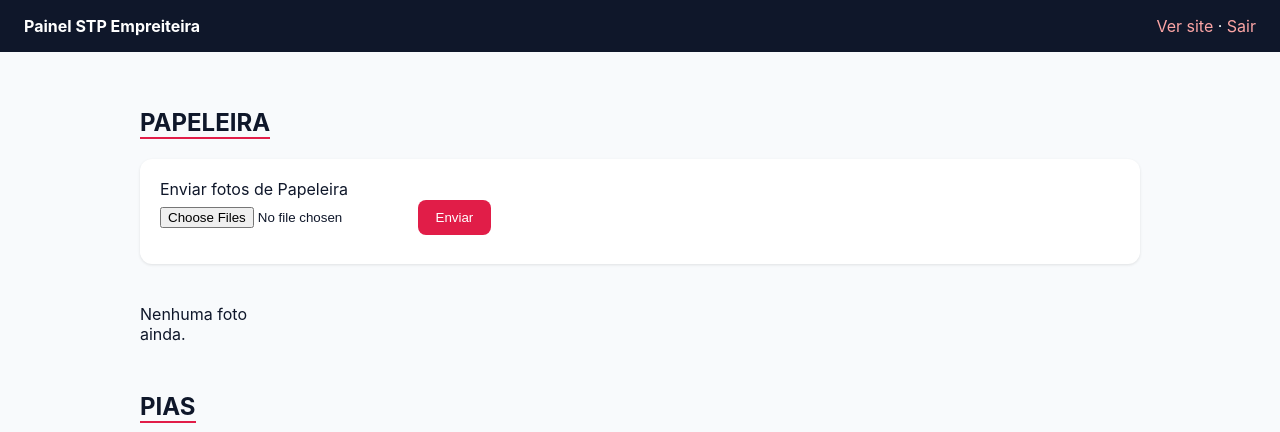
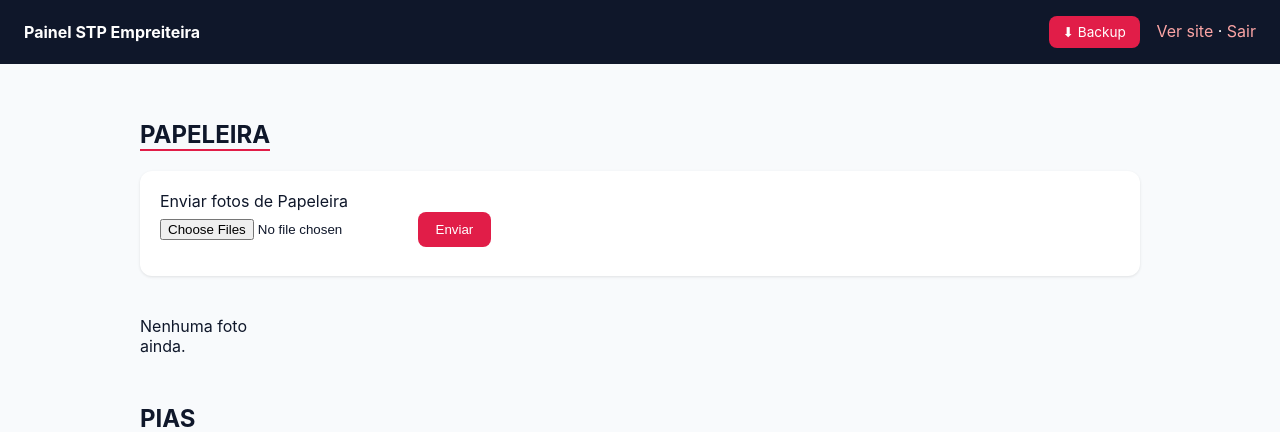
Before and after one commit to coringa187gmailcom-collab/stp-empreiteira, a Flask app: page /gestao-stp/painel in a window 1280 px wide. Shown: the top 432 px of the page. Run offline with Flask 3, Linux system fonts and the light colour scheme; the visitor is signed in with stand-in values (Sample User, id 1).

Commit message:
Botão de backup no painel admin

```diff
--- a/app.py
+++ b/app.py
@@ -3,6 +3,9 @@ import os
 from werkzeug.utils import secure_filename
 from datetime import datetime
 import json
+import shutil
+import io
+import zipfile
 
 app = Flask(__name__)
 app.secret_key = os.environ.get("SECRET_KEY", "stp-admin-secret-2026-change-me")
@@ -154,6 +157,22 @@ def admin_video_delete(idx):
         flash("Vídeo removido.", "ok")
     return redirect(url_for("admin_panel"))
 
+
+@app.route("/gestao-stp/backup")
+def admin_backup():
+    if not is_admin():
+        return redirect(url_for("admin_login"))
+    memory = io.BytesIO()
+    with zipfile.ZipFile(memory, 'w', zipfile.ZIP_DEFLATED) as zf:
+        for root, dirs, files in os.walk(UPLOAD_FOLDER):
+            for file in files:
+                filepath = os.path.join(root, file)
+                arcname = os.path.relpath(filepath, UPLOAD_FOLDER)
+                zf.write(filepath, arcname)
+    memory.seek(0)
+    from flask import send_file
+    return send_file(memory, download_name="stp-backup.zip", as_attachment=True, mimetype="application/zip")
+
 @app.route("/gestao-stp/sair")
 def admin_logout():
     session.pop("admin", None)
--- a/templates/admin_panel.html
+++ b/templates/admin_panel.html
@@ -27,6 +27,7 @@
   <header>
     <strong>Painel STP Empreiteira</strong>
     <div>
+      <a href="/gestao-stp/backup" class="btn" style="padding:8px 14px;font-size:0.85rem;margin-right:12px">⬇ Backup</a>
       <a href="/">Ver site</a> ·
       <a href="/gestao-stp/sair">Sair</a>
     </div>
```
